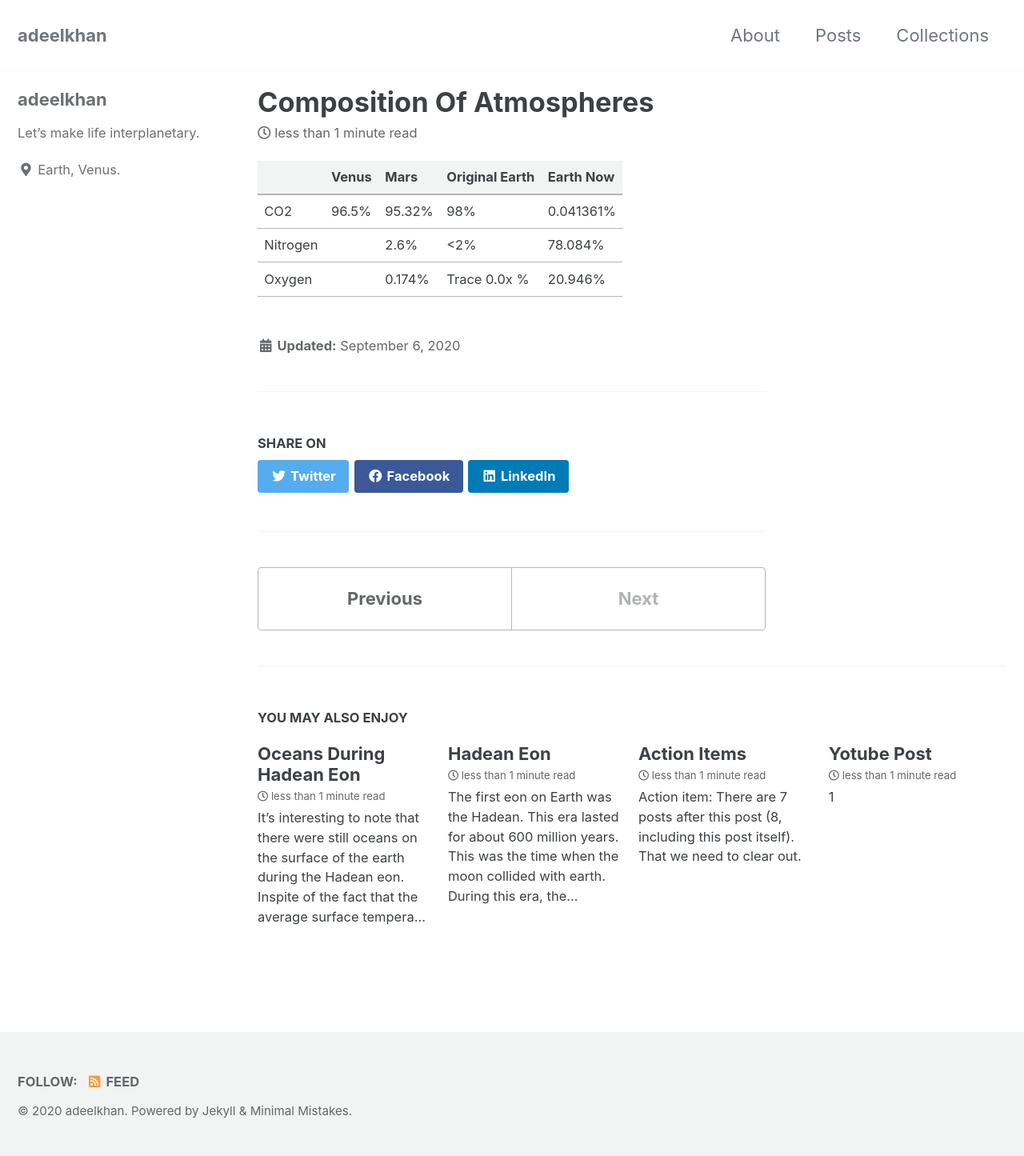
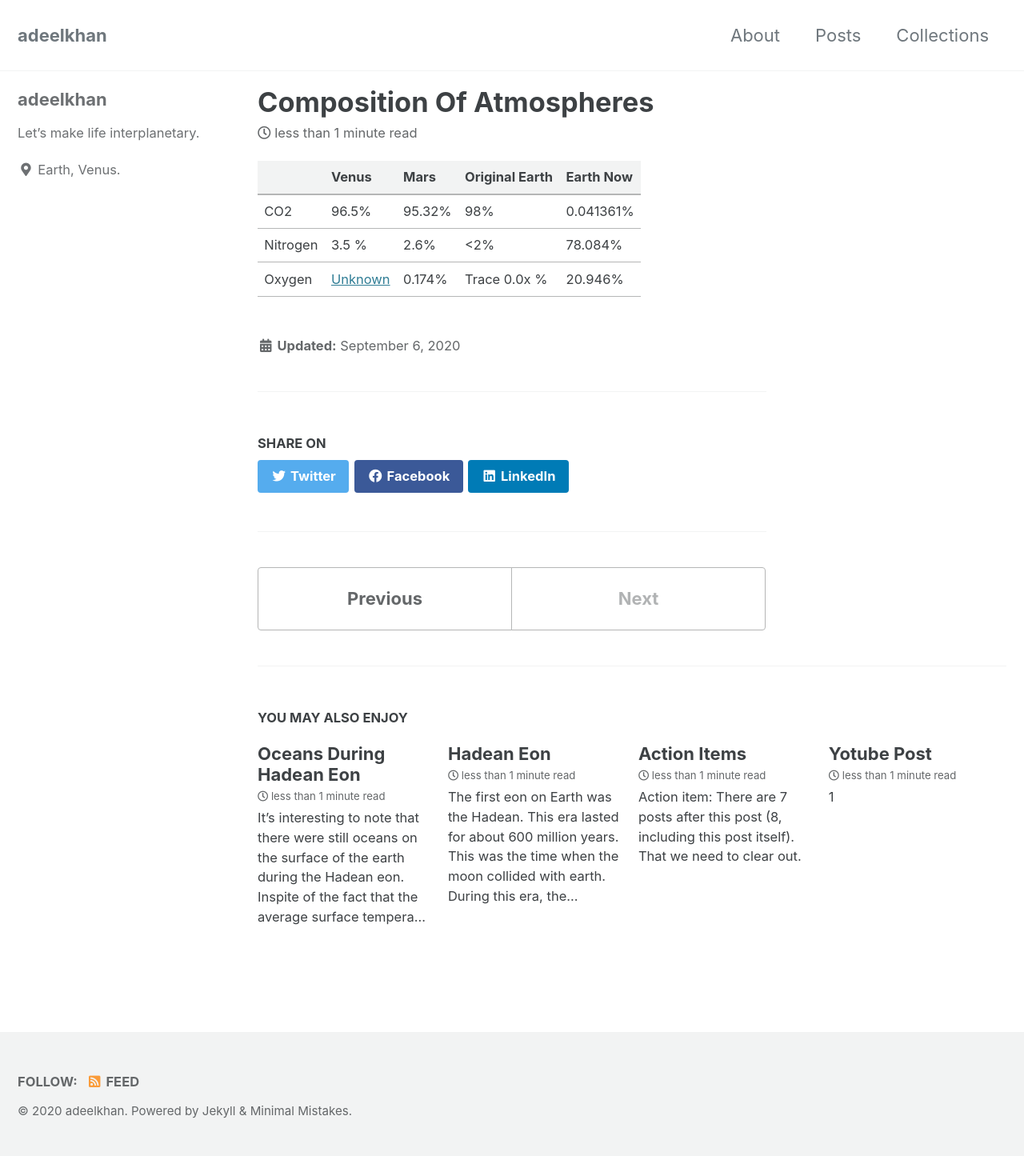
Before and after one commit to stellardreams/stellardreams.github.io, a Jekyll site: the page built from _posts/2020-09-06-Composition-of-Atmospheres.md, in a window 1280 px wide. Shown: the whole page at 80% size. Built offline with Jekyll 4.4.1, drawn with Linux system fonts in a browser that asks for light colours; cached includes are drawn as plain includes.

Commit message:
Update 2020-09-06-Composition-of-Atmospheres.md

```diff
--- a/_posts/2020-09-06-Composition-of-Atmospheres.md
+++ b/_posts/2020-09-06-Composition-of-Atmospheres.md
@@ -1,5 +1,5 @@
 | | Venus  | Mars |Original Earth | Earth Now |
 | ------------- | ------------- | ------------- | ------------- |------------- |
 | CO2 | 96.5% | 95.32%  | 98%  | 0.041361% |
-| Nitrogen | |2.6%    | <2% | 78.084% |
-| Oxygen | | 0.174%   | Trace 0.0x % | 20.946% |
+| Nitrogen | 3.5 % |2.6%    | <2% | 78.084% |
+| Oxygen |[Unknown](https://deepblue.lib.umich.edu/bitstream/handle/2027.42/94642/grl3908.pdf;sequence=1) | 0.174%   | Trace 0.0x % | 20.946% |
```
